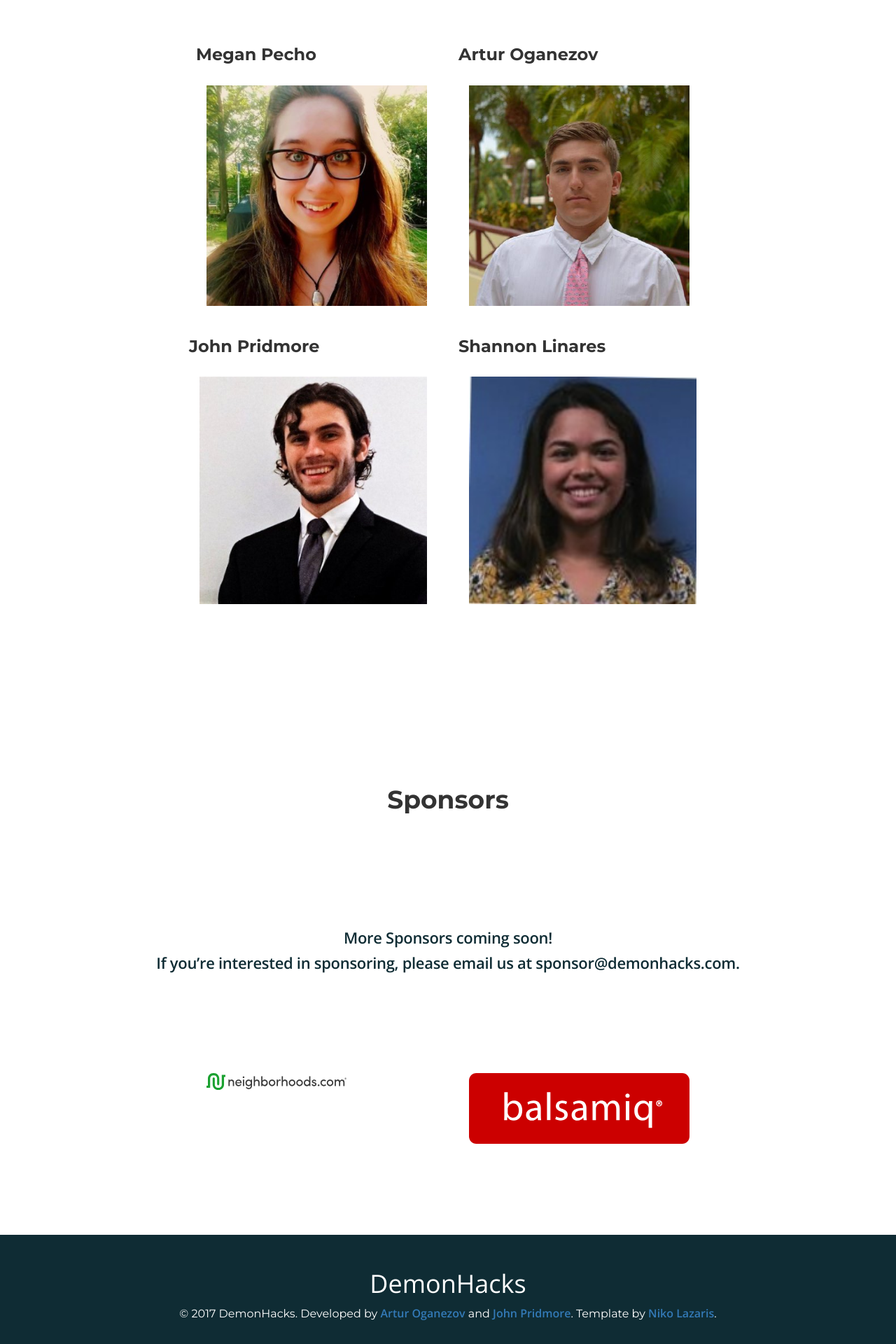
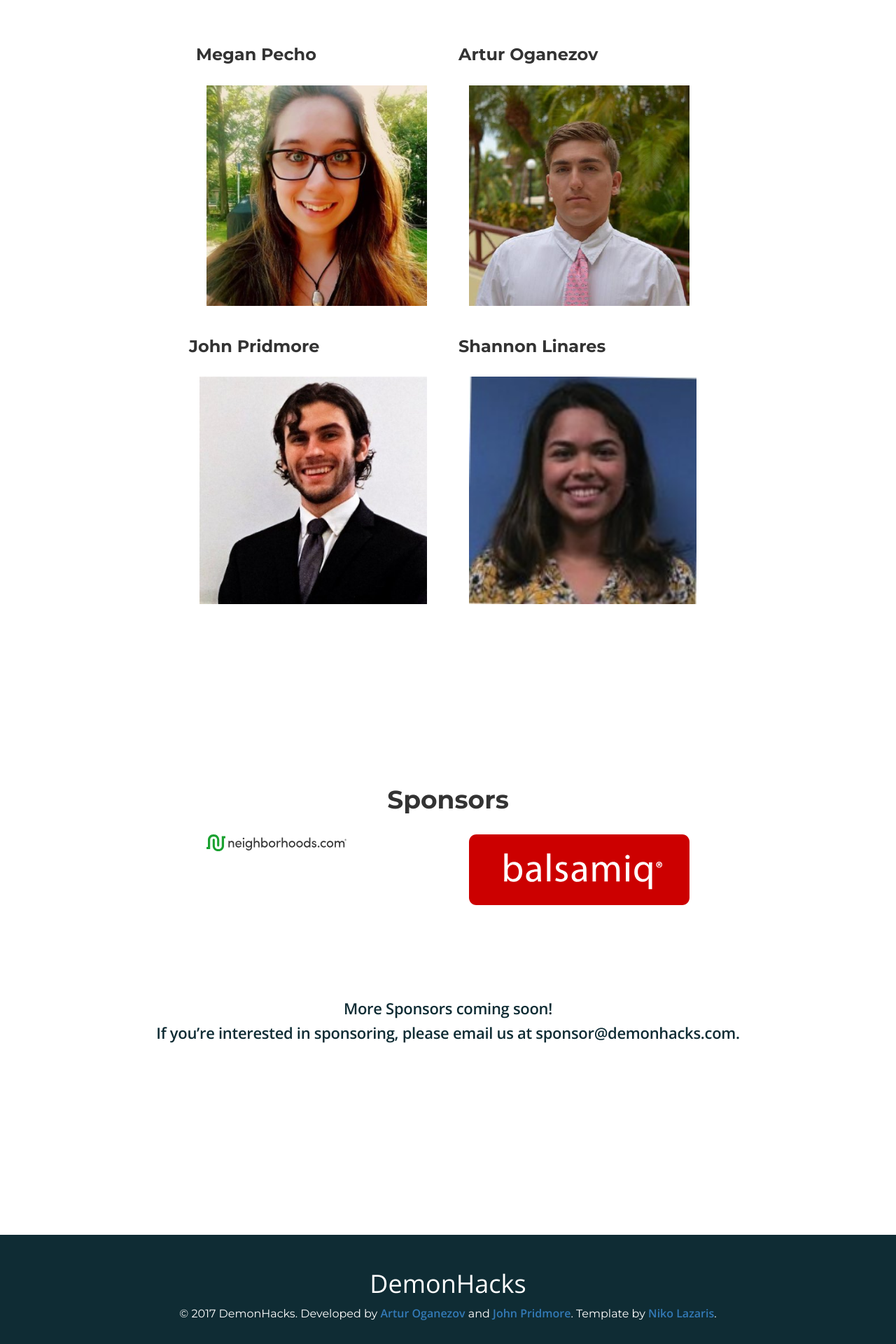
Before and after one commit to eselenic/demonhacks, a Jekyll site: the page built from index.html, in a window 1280 px wide. Shown: the part 3044-4964 px from the top of the page at 70% size. Built offline with Jekyll 4.4.1, drawn with Linux system fonts in a browser that asks for light colours; nearby versions of some CDN libraries.

Commit message:
changing order of sponsor message

```diff
--- a/index.html
+++ b/index.html
@@ -80,18 +80,18 @@ layout: default
  <div class="container">
   <h1 class="text-center">Sponsors</h1>
     <div class="row">
-      <div class="col-xs-12 col-sm-10 col-sm-offset-1 text-center text-align-left about">
-        {{ site.event.sponsors.message | markdownify }}
-      </div>
-    </div>
-    <div class="row">
       <div class="col-xs-12 col-sm-8 col-sm-offset-2">
-        {% for item in site.event.sponsors.already_sponsoring limit:4 %}
+        {% for item in site.event.sponsors.already_sponsoring %}
         <div class="person col-xs-6">
           <a href="{{item.sponsor_link}}"><img src="{{item.sponsor}}" class="{{item.size}}"></a>
         </div>
         {% endfor %}
       </div>
     </div>
+    <div class="row">
+      <div class="col-xs-12 col-sm-10 col-sm-offset-1 text-center text-align-left about">
+        {{ site.event.sponsors.message | markdownify }}
+      </div>
+    </div>
   </div>
 </section>
```
